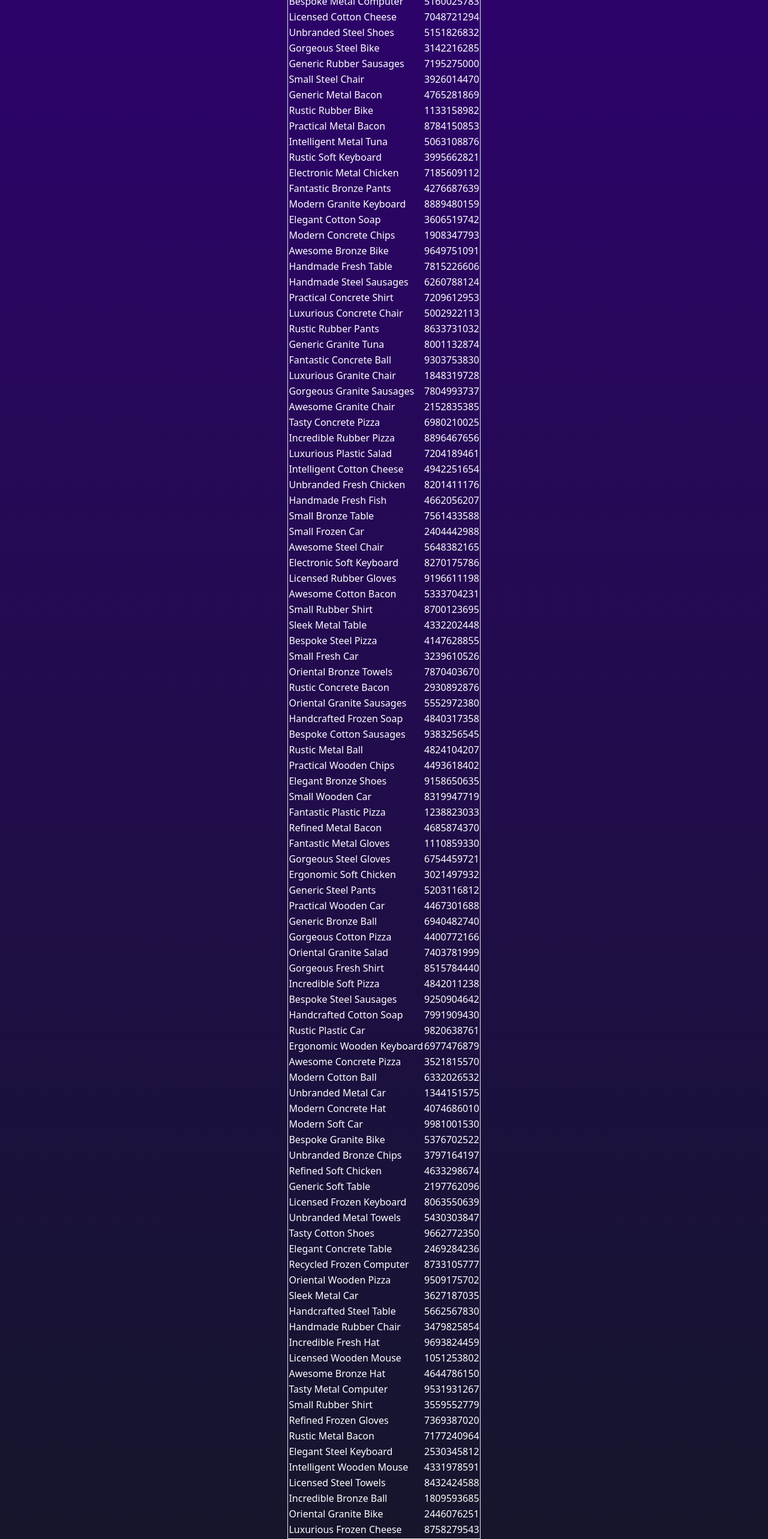
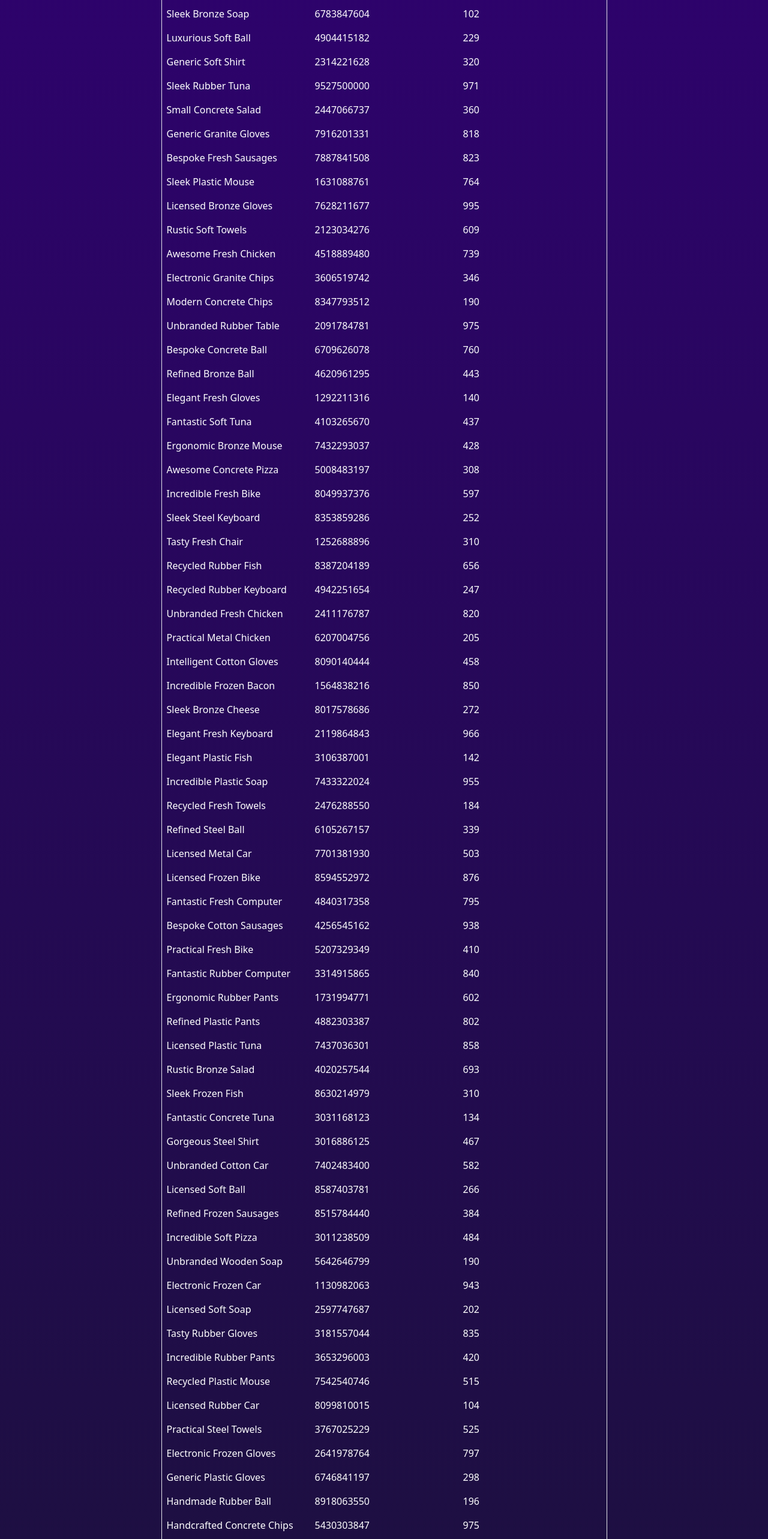
Before and after one commit to pedro757/tanstack-table-test, a Next.js app: page / in a window 1280 px wide. Shown: the part 120-2686 px from the top of the page at 60% size. Built offline with nearby package versions, Linux system fonts and the light colour scheme.

Commit message:
Add editable cells

```diff
--- a/src/pages/index.tsx
+++ b/src/pages/index.tsx
@@ -1,5 +1,5 @@
-import Head from "next/head";
 import { faker } from "@faker-js/faker";
+import type { CellContext, ColumnDef, RowData } from "@tanstack/react-table";
 import {
   createColumnHelper,
   flexRender,
@@ -9,16 +9,42 @@ import {
 } from "@tanstack/react-table";
 import React from "react";
 
+declare module "@tanstack/react-table" {
+  // eslint-disable-next-line @typescript-eslint/no-unused-vars
+  interface TableMeta<TData extends RowData> {
+    updateData: (rowIndex: number, columnId: string, value: unknown) => void;
+  }
+}
+
 export default function Page() {
-  const [data] = React.useState(() => makeData(100));
+  const [data, setData] = React.useState(() => makeData(100));
   const [globalFilter, setGlobalFilter] = React.useState("");
 
   const table = useReactTable({
     data,
     columns,
+    defaultColumn,
     getCoreRowModel: getCoreRowModel(),
     state: {
       globalFilter,
+    },
+    meta: {
+      updateData(rowIndex, columnId, value) {
+        // Skip age index reset until after next rerender
+        // skipAutoResetPageIndex()
+        setData((old) =>
+          old.map((row, index) => {
+            if (index === rowIndex) {
+              return {
+                // eslint-disable-next-line @typescript-eslint/no-non-null-assertion
+                ...old[rowIndex]!,
+                [columnId]: value,
+              };
+            }
+            return row;
+          })
+        );
+      },
     },
     onGlobalFilterChange: setGlobalFilter,
     globalFilterFn: "auto",
@@ -26,12 +52,6 @@ export default function Page() {
   });
 
   return (
-    <>
-      <Head>
-        <title>Create T3 App</title>
-        <meta name="description" content="Generated by create-t3-app" />
-        <link rel="icon" href="/favicon.ico" />
-      </Head>
     <main className="flex min-h-screen flex-col items-center justify-center bg-gradient-to-b from-[#2e026d] to-[#15162c] text-white">
       <input
         type="text"
@@ -61,37 +81,21 @@ export default function Page() {
           {table.getRowModel().rows.map((row) => (
             <tr key={row.id}>
               {row.getVisibleCells().map((cell) => (
-                  <td key={cell.id}>
+                <td key={cell.id} className="p-2">
                   {flexRender(cell.column.columnDef.cell, cell.getContext())}
                 </td>
               ))}
             </tr>
           ))}
         </tbody>
-          <tfoot>
-            {table.getFooterGroups().map((footerGroup) => (
-              <tr key={footerGroup.id}>
-                {footerGroup.headers.map((header) => (
-                  <th key={header.id}>
-                    {header.isPlaceholder
-                      ? null
-                      : flexRender(
-                          header.column.columnDef.footer,
-                          header.getContext()
-                        )}
-                  </th>
-                ))}
-              </tr>
-            ))}
-          </tfoot>
       </table>
     </main>
-    </>
   );
 }
 
 type Product = {
   name: string;
+  quantity: string;
   sku: string;
 };
 
@@ -106,6 +110,7 @@ const range = (len: number) => {
 const newProduct = (): Product => {
   return {
     name: faker.commerce.productName(),
+    quantity: faker.random.numeric(3),
     sku: faker.random.numeric(10),
   };
 };
@@ -120,9 +125,41 @@ const columnHelper = createColumnHelper<Product>();
 
 const columns = [
   columnHelper.accessor("name", {
-    cell: (info) => info.getValue(),
+    header: "Nombre del Producto",
   }),
   columnHelper.accessor("sku", {
-    cell: (info) => info.getValue(),
+    header: "SKU",
+  }),
+  columnHelper.accessor("quantity", {
+    header: "Cantidad",
   }),
 ];
+
+const defaultColumn: Partial<ColumnDef<Product>> = {
+  cell: Cell,
+};
+
+function Cell(info: CellContext<Product, unknown>) {
+  const initialValue = info.getValue();
+  // We need to keep and update the state of the cell normally
+  const [value, setValue] = React.useState(initialValue);
+
+  // When the input is blurred, we'll call our table meta's updateData function
+  const onBlur = () => {
+    info.table.options.meta?.updateData(info.row.index, info.column.id, value);
+  };
+
+  // If the initialValue is changed external, sync it up with our state
+  React.useEffect(() => {
+    setValue(initialValue);
+  }, [initialValue]);
+
+  return (
+    <input
+      value={value as string}
+      onChange={(e) => setValue(e.target.value)}
+      onBlur={onBlur}
+      className="bg-transparent text-white"
+    />
+  );
+}
```
Lines whose indentation alone changed are shown as unchanged.
